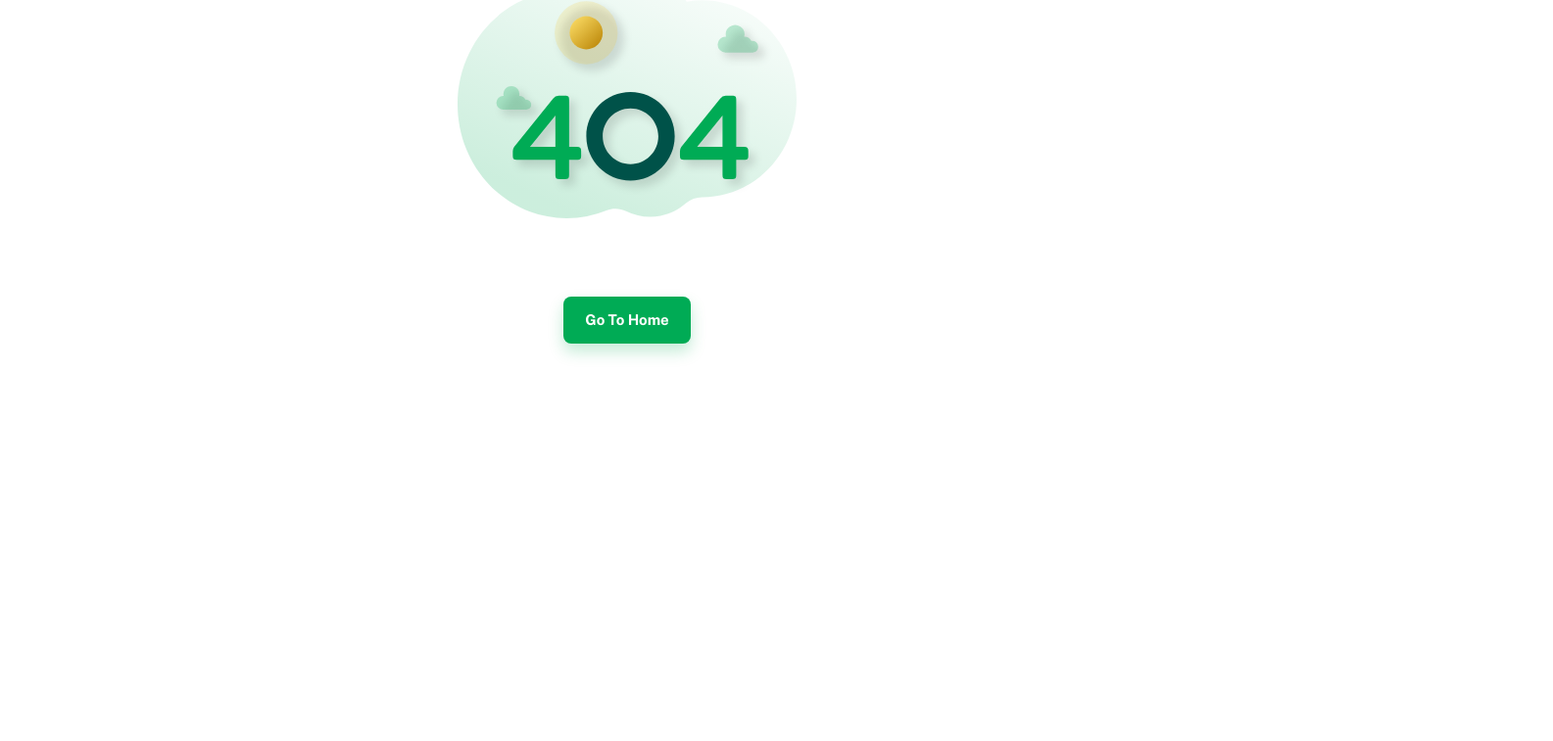
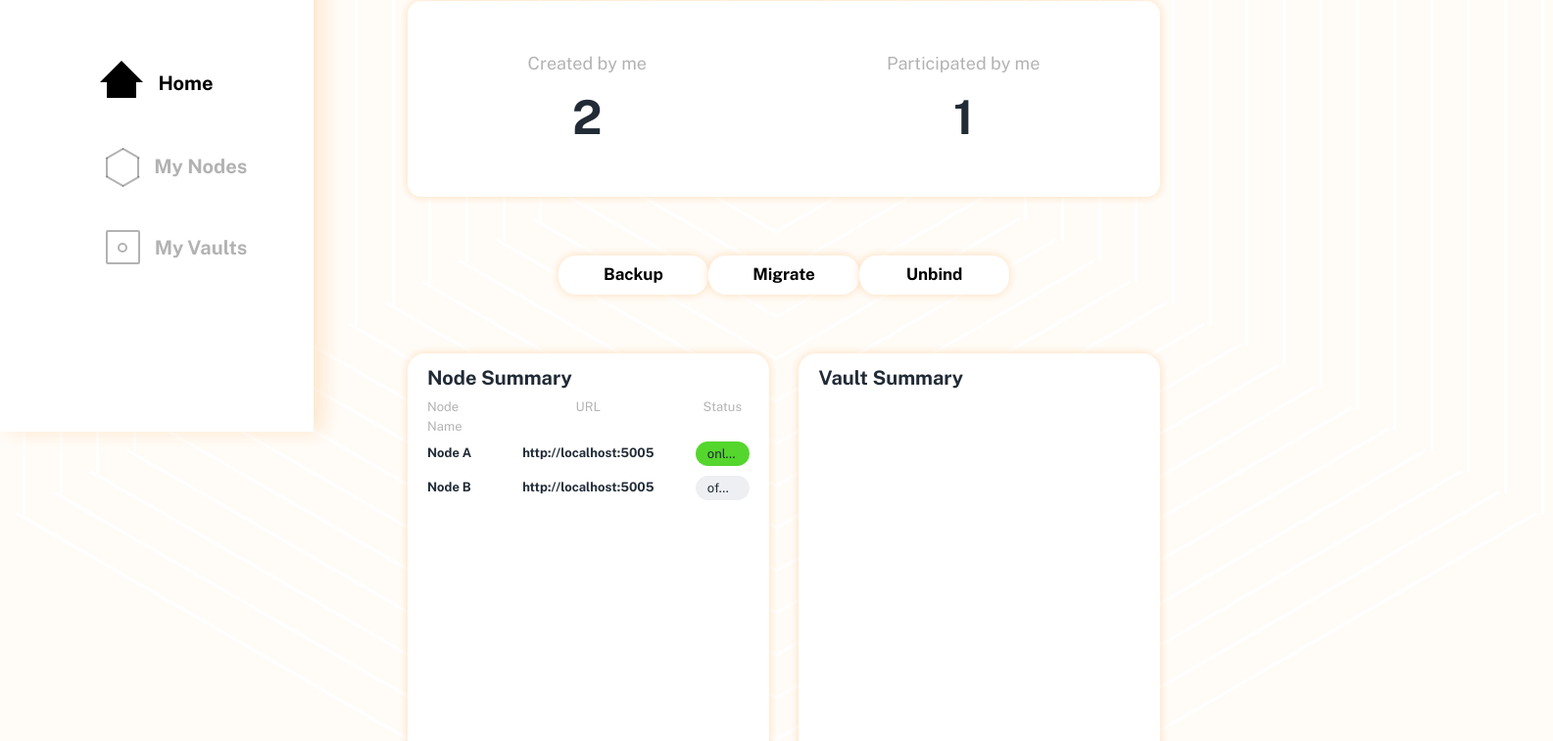
Before and after one commit to lifayi2008/hivehub_v2, a React (Create React App) app: page /hive/dashboard/home in a window 1280 px wide. Before the commit this address led to /404. Shown: the part 359-1116 px from the top of the page at 98% size, 1585 px wide, since content can reach past the window. Before the commit the page ends 800 px from the top, so only its background shows below. Built offline with nearby package versions, Linux system fonts and the light colour scheme; a web font is replaced by a local one.

Commit message:
Home page complete

```diff
--- a/src/layouts/HiveDashboard.js
+++ b/src/layouts/HiveDashboard.js
@@ -21,10 +21,12 @@ const MainStyle = styled('div')(({ theme }) => ({
   minHeight: '100%',
   paddingTop: APP_BAR_MOBILE + 24,
   paddingBottom: theme.spacing(10),
+  paddingLeft: theme.spacing(2),
+  paddingRight: theme.spacing(4),
   [theme.breakpoints.up('lg')]: {
     paddingTop: APP_BAR_DESKTOP + 24,
-    paddingLeft: theme.spacing(2),
-    paddingRight: theme.spacing(2)
+    paddingLeft: theme.spacing(12),
+    paddingRight: theme.spacing(12)
   }
 }));
 
--- a/src/layouts/HiveDashboardSidebar.js
+++ b/src/layouts/HiveDashboardSidebar.js
@@ -52,7 +52,7 @@ const NavBox = styled(Box)({
 
 export default function HiveDashboardSidebar({ isOpenSidebar, onCloseSidebar }) {
   const { pathname } = useLocation();
-  const [activeSection, setActiveSection] = React.useState('home');
+  const [activeSection, setActiveSection] = React.useState('home'); // value can be 'home' 'nodes' 'vaults'
 
   useEffect(() => {
     if (isOpenSidebar) {
--- /dev/null
+++ b/src/pages/HiveHome.js
@@ -0,0 +1,161 @@
+import { Box, Button, Chip, Grid, Stack, Typography } from '@mui/material';
+import { styled } from '@mui/material/styles';
+import PropTypes from 'prop-types';
+
+const CustomTypography = styled(Typography)({
+  color: 'rgba(0,0,0, 0.3)',
+  fontSize: '18px',
+  marginBottom: '10px'
+});
+
+const CustomButton = styled(Button)({
+  backgroundColor: '#fff',
+  boxShadow: '0px 0px 10px rgba(255, 147, 30, 0.3)',
+  width: '160px',
+  height: '40px',
+  color: '#000',
+  borderRadius: '18px',
+  fontSize: '17px',
+  fontWeight: 'bold',
+  padding: '10px'
+});
+
+const ContainerBox = styled(Box)(({ theme }) => ({
+  display: 'flex',
+  flexDirection: 'column',
+  justifyContent: 'space-between',
+  [theme.breakpoints.up('lg')]: {
+    flexDirection: 'row'
+  }
+}));
+
+const CustomBox = styled(Box)(({ theme }) => ({
+  backgroundColor: '#fff',
+  boxShadow: '0px 0px 10px rgba(255, 147, 30, 0.3)',
+  borderRadius: '18px',
+  height: '460px',
+  width: '100%',
+  marginBottom: '20px',
+  padding: '10px 20px',
+  [theme.breakpoints.up('lg')]: {
+    width: '48%'
+  }
+}));
+
+NodeItem.prototype = {
+  nodeName: PropTypes.string,
+  nodeURL: PropTypes.string,
+  nodeStatus: PropTypes.bool
+};
+
+function NodeItem({ nodeName, nodeURL, nodeStatus }) {
+  return (
+    <Grid container sx={{ height: '35px', textAlign: 'center' }}>
+      <Grid item lg={2} md={2} sm={2} xs={2}>
+        <Typography
+          variant="body1"
+          sx={{ fontSize: '13px', fontWeight: 'bold', textAlign: 'left', lineHeight: '35px' }}
+        >
+          {nodeName}
+        </Typography>
+      </Grid>
+      <Grid item lg={8} md={8} sm={8} xs={8}>
+        <Typography
+          variant="body1"
+          sx={{ fontSize: '13px', fontWeight: 'bold', lineHeight: '35px' }}
+        >
+          {nodeURL}
+        </Typography>
+      </Grid>
+      <Grid item lg={2} md={2} sm={2} xs={2} sx={{ height: '35px', lineHeight: '35px' }}>
+        {nodeStatus ? (
+          <Chip label="online" color="success" sx={{ height: '25px' }} />
+        ) : (
+          <Chip label="offline" sx={{ height: '25px' }} />
+        )}
+      </Grid>
+    </Grid>
+  );
+}
+
+export default function HiveHome() {
+  return (
+    <>
+      <Box sx={{ my: 8 }}>
+        <Typography variant="h3">Home</Typography>
+      </Box>
+      <Box sx={{ my: 4 }}>
+        <Typography variant="h4">Hive Node Statistics</Typography>
+      </Box>
+      <Stack
+        direction="row"
+        justifyContent="space-around"
+        alignItems="center"
+        sx={{
+          width: '100%',
+          height: '200px',
+          boxShadow: '0px 0px 10px rgba(255, 147, 30, 0.3)',
+          borderRadius: '14px',
+          backgroundColor: 'white'
+        }}
+      >
+        <Box>
+          <CustomTypography variant="body1">Created by me</CustomTypography>
+          <Typography variant="h2" sx={{ textAlign: 'center' }}>
+            2
+          </Typography>
+        </Box>
+        <Box>
+          <CustomTypography variant="body1">Participated by me</CustomTypography>
+          <Typography variant="h2" sx={{ textAlign: 'center' }}>
+            1
+          </Typography>
+        </Box>
+      </Stack>
+
+      <Stack
+        direction="row"
+        justifyContent="space-around"
+        alignItems="center"
+        sx={{ width: '60%', height: '80px', margin: '40px auto' }}
+      >
+        <CustomButton>Backup</CustomButton>
+        <CustomButton>Migrate</CustomButton>
+        <CustomButton>Unbind</CustomButton>
+      </Stack>
+
+      <ContainerBox>
+        <CustomBox>
+          <Box sx={{ height: '35px' }}>
+            <Typography variant="h5">Node Summary</Typography>
+          </Box>
+          <Grid container sx={{ height: '35', textAlign: 'center', color: 'rgba(0,0,0,0.3)' }}>
+            <Grid item lg={2} md={2} sm={2} xs={2}>
+              <Typography variant="body1" sx={{ fontSize: '13px', textAlign: 'left' }}>
+                Node Name
+              </Typography>
+            </Grid>
+            <Grid item lg={8} md={8} sm={8} xs={8}>
+              <Typography variant="body1" sx={{ fontSize: '13px' }}>
+                URL
+              </Typography>
+            </Grid>
+            <Grid item lg={2} md={2} sm={2} xs={2}>
+              <Typography variant="body1" sx={{ fontSize: '13px' }}>
+                Status
+              </Typography>
+            </Grid>
+          </Grid>
+
+          <NodeItem nodeName="Node A" nodeURL="http://localhost:5005" nodeStatus />
+          <NodeItem nodeName="Node B" nodeURL="http://localhost:5005" nodeStatus={false} />
+        </CustomBox>
+        <CustomBox>
+          <Box sx={{ height: '40px' }}>
+            <Typography variant="h5">Vault Summary</Typography>
+          </Box>
+        </CustomBox>
+      </ContainerBox>
+    </>
+  );
+}
--- a/src/routes.js
+++ b/src/routes.js
@@ -13,6 +13,7 @@ import User from './pages/User';
 import NotFound from './pages/Page404';
 import HiveMainPage from './layouts/HiveMainPage';
 import HiveDashboard from './layouts/HiveDashboard';
+import HiveHome from './pages/HiveHome';
 
 // ----------------------------------------------------------------------
 
@@ -49,7 +50,10 @@ export default function Router() {
     {
       path: '/hive/dashboard',
       element: <HiveDashboard />,
-      children: [{ path: 'my', element: undefined }]
+      children: [
+        { path: '', element: <Navigate to="/hive/dashboard/home" replace /> },
+        { path: 'home', element: <HiveHome /> }
+      ]
     },
 
     { path: '*', element: <Navigate to="/404" replace /> }
```
